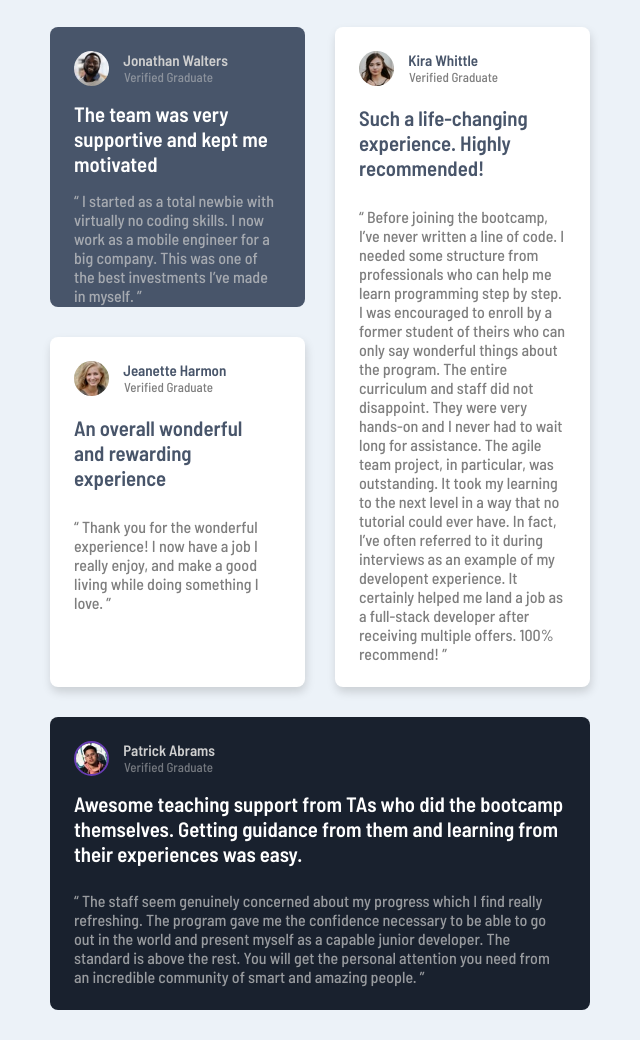
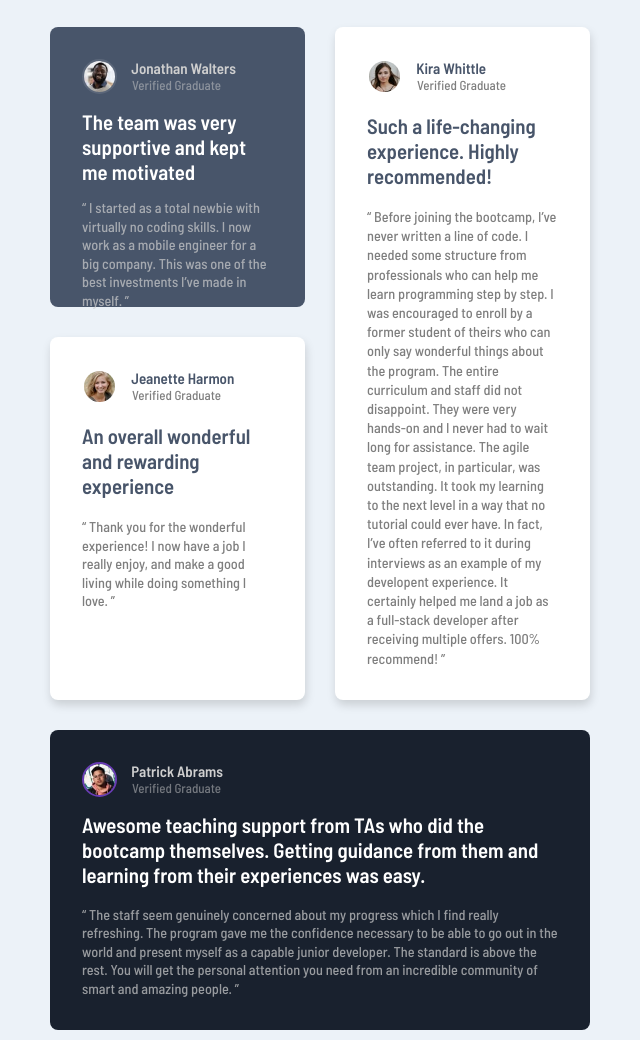
Before and after one commit to ab1820/Testimonials-Grid, a plain HTML site: page index.html in a window 1280 px wide. Shown: the part 443-1483 px from the top of the page, without its empty margins (320-960 px from the left). Drawn offline with Linux system fonts and the light colour scheme.

Commit message:
desktop done

```diff
--- a/main.css
+++ b/main.css
@@ -60,14 +60,12 @@ div.kira p.verified {
 .testimonials {
   color: var(--light-paragraph-header-color);
   opacity: 70%;
-  margin-top: 15px;
 }
 
 div.jeanette p.testimonials,
 div.kira p.testimonials {
   color: var(--dark-paragraph-color);
   opacity: 50%;
-  margin-top: 27px;
 }
 
 h1 {
@@ -94,7 +92,7 @@ div.kira h2 {
   color: var(--grey-card);
   /* font-size: 1.4rem; */
   margin-top: 20px;
-  margin-right: 5px;
+  margin-right: 7px;
 }
 
 .quotes {
@@ -138,20 +136,26 @@ div.daniel p.testimonials {
 .jonathan {
   background-color: var(--grey-card);
   border-radius: 0.5rem;
-  padding: 1.5rem;
+  padding: 2rem;
   grid-row: span 3;
   grid-column: span 2;
 }
 
 div.jonathan img {
-  /* border: 2px solid rgba(255, 255, 255, 0.500); */
+  border: 2px solid rgba(255, 255, 255, 0.100);
   border-radius: 50%;
   height: 35px;
 }
 
+div.jonathan p.testimonials {
+  margin-top: 15px;
+  font-size: 0.89rem;
+  line-height: 1.3;
+}
+
 /* JEANETTE HARMON */
 .jeanette {
-  padding: 1.5rem;
+  padding: 2rem;
   border-radius: 0.5rem;
   background-color: var(--white-card);
   grid-column: span 2;
@@ -161,16 +165,22 @@ div.jonathan img {
 }
 
 div.jeanette img {
-  /* border: 2px solid rgba(255, 255, 255, 0.500); */
+  border: 2px solid rgba(255, 255, 255, 0.500);
   border-radius: 50%;
   height: 35px;
+}
+
+div.jeanette p.testimonials {
+  margin-top: 20px;
+  font-size: 0.89rem;
+  line-height: 1.3;
 }
 
 /* PATRICK ABRAMS */
 .patrick {
   background-color: var(--blue-card);
   border-radius: 0.5rem;
-  padding: 1.5rem;
+  padding: 2rem;
   grid-column: span 4;
   grid-row: span 3;
   order: 4;
@@ -183,23 +193,30 @@ div.patrick img {
 }
 
 div.patrick p.testimonials {
-  margin-top: 25px;
+  margin-top: 19px;
+  font-size: 0.89rem;
+  line-height: 1.3;
 }
 
 .kira {
   background-color: var(--white-card);
   border-radius: 0.5rem;
-  padding: 1.5rem;
+  padding: 2rem;
   grid-column: span 2;
   grid-row: span 6;
-  /* order: 2; */
   box-shadow: 1px 5px 10px rgba(0, 0, 0, 0.144);
 }
 
 div.kira img {
-  /* border: 2px solid rgba(255, 255, 255, 0.500); */
+  border: 2px solid rgba(255, 255, 255, 0.500);
   border-radius: 50%;
   height: 35px;
+}
+
+div.kira p.testimonials {
+  margin-top: 19px;
+  font-size: 0.89rem;
+  line-height: 1.35;
 }
 
 /* FOOTER */
```
